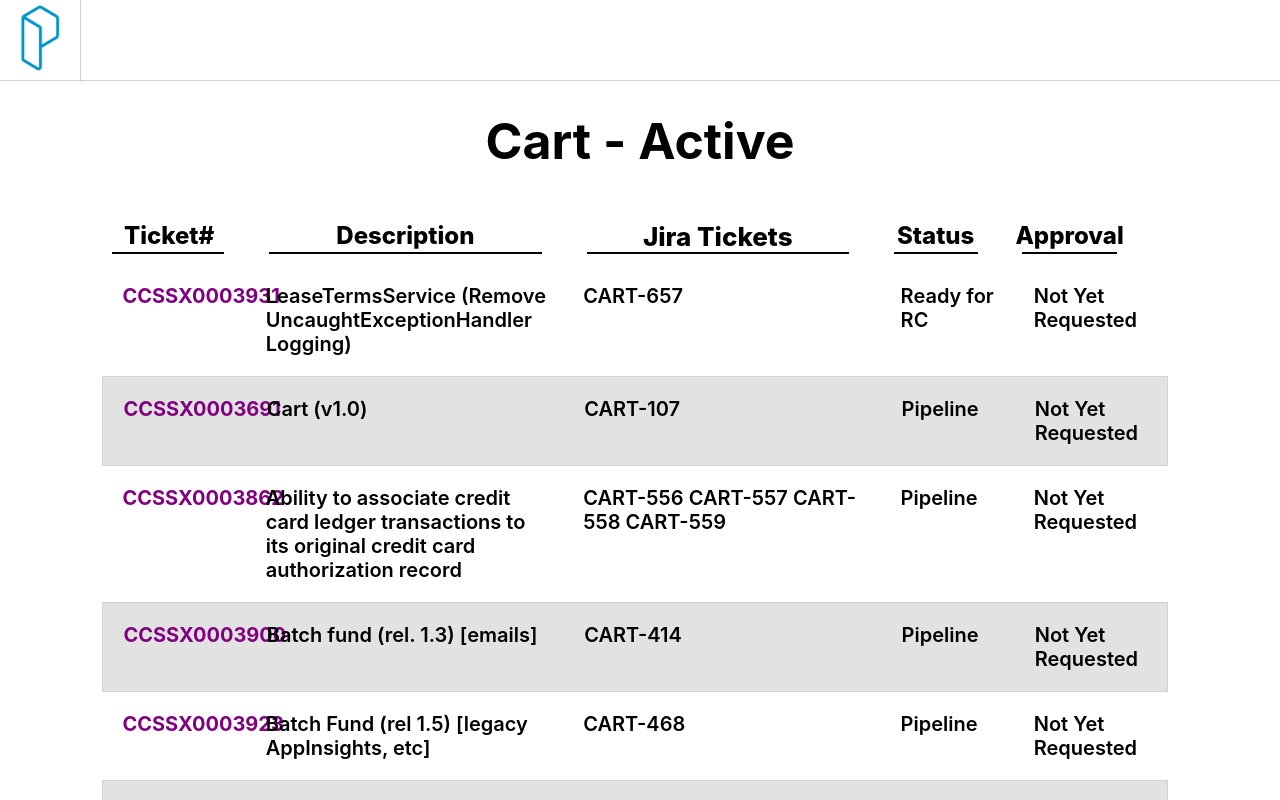
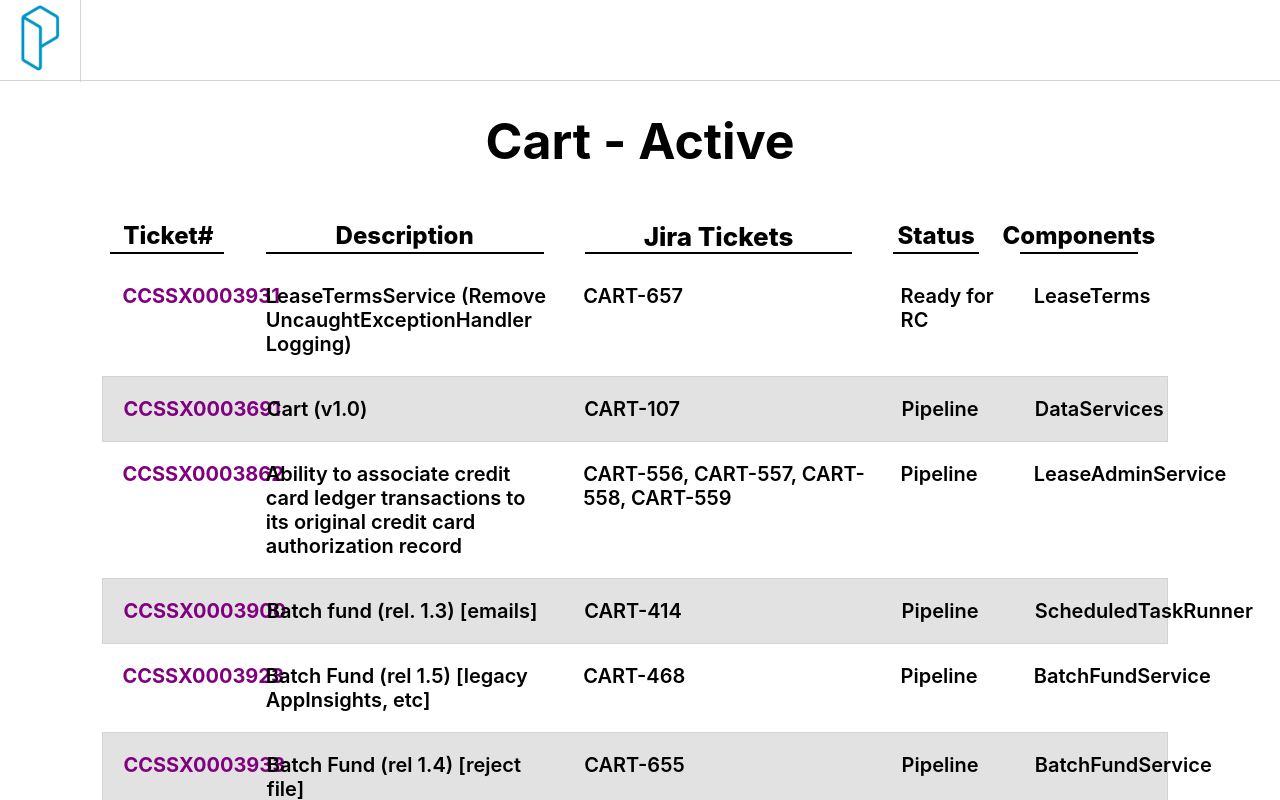
Before and after one commit to czuniga10/LeaseDeployDashboard, a React (Create React App) app in the folder dashboard/: page /#/Cart in a window 1280 px wide. Shown: the top 800 px of the page. Built offline with nearby package versions, Linux system fonts and the light colour scheme.

Commit message:
removed approval column and added components

```diff
--- a/dashboard/src/Components/Dashboard/DashItem.js
+++ b/dashboard/src/Components/Dashboard/DashItem.js
@@ -9,7 +9,7 @@ class DashItem extends Component {
         }
     }
     render() {
-        const {id, desc, stories, status, approval} = this.props;
+        const {id, desc, stories, status, components} = this.props;
 
         return(
             <div className="Dash-holder">
@@ -26,7 +26,7 @@ class DashItem extends Component {
                     {status}
                 </div>
                 <div className="info-approval" >
-                    {approval}
+                    {components}
                 </div>
             </div>
         )
--- a/dashboard/src/Components/Dashboard/Dashboard.css
+++ b/dashboard/src/Components/Dashboard/Dashboard.css
@@ -35,7 +35,7 @@
 
 .approval-ccsx {
     display: flex;
-    width: 9%;
+    width: 11%;
     justify-content: center;
     font-size: 24px;
     font-weight: 800;
@@ -61,7 +61,7 @@
 
 .titles-holder {
     display: flex;
-    max-width: 82%;
+    max-width: 83.5%;
     min-width: 400px;
     margin-left: 7%;
     justify-content: center;
--- a/dashboard/src/Components/Dashboard/Dashboard.js
+++ b/dashboard/src/Components/Dashboard/Dashboard.js
@@ -39,7 +39,7 @@ class CheckoutDashboard extends Component {
           desc={ticket.desc}
           stories={ticket.stories}
           status={ticket.status}
-          approval={ticket.approval}
+          components={ticket.components}
         />)
       })
     return (
@@ -50,7 +50,7 @@ class CheckoutDashboard extends Component {
           <div className="desc-ccsx">Description</div>
           <div className="jira-ccsx">Jira Tickets</div>
           <div className="status-ccsx">Status</div>
-          <div className="approval-ccsx">Approval</div>
+          <div className="approval-ccsx">Components</div>
         </div>
         {displayDashItems}
       </div>
--- a/dashboard/src/Data/CartActive.json
+++ b/dashboard/src/Data/CartActive.json
@@ -4,65 +4,65 @@
             {
                 "id": "CCSSX0003931",
                 "desc": "LeaseTermsService (Remove UncaughtExceptionHandler Logging)",
-                "stories": ["CART-657"],
+                "stories": "CART-657",
                 "status": "Ready for RC",
-                "approval": "Not Yet Requested"
+                "components": "LeaseTerms"
             },
             {
                 "id": "CCSSX0003691",
                 "desc": "Cart (v1.0)",
-                "stories": ["CART-107"],
+                "stories": "CART-107",
                 "status": "Pipeline",
-                "approval": "Not Yet Requested"
+                "components": "DataServices"
             },
             {
                 "id": "CCSSX0003862",
                 "desc": "Ability to associate credit card ledger transactions to its original credit card authorization record",
-                "stories": ["CART-556"," ", "CART-557"," ", "CART-558"," ", "CART-559"],
+                "stories": "CART-556, CART-557, CART-558, CART-559",
                 "status": "Pipeline",
-                "approval": "Not Yet Requested"
+                "components": "LeaseAdminService"
             },
             {
                 "id": "CCSSX0003900",
                 "desc": "Batch fund (rel. 1.3) [emails]",
-                "stories": ["CART-414"],
+                "stories": "CART-414",
                 "status": "Pipeline",
-                "approval": "Not Yet Requested"
+                "components": "ScheduledTaskRunner"
             },
             {
                 "id": "CCSSX0003923",
                 "desc": "Batch Fund (rel 1.5) [legacy AppInsights, etc]",
-                "stories": ["CART-468"],
+                "stories": "CART-468",
                 "status": "Pipeline",
-                "approval": "Not Yet Requested"
+                "components": "BatchFundService"
             },
             {
                 "id": "CCSSX0003933",
                 "desc": "Batch Fund (rel 1.4) [reject file]",
-                "stories": ["CART-655"],
+                "stories": "CART-655",
                 "status": "Pipeline",
-                "approval": "Not Yet Requested"
+                "components": "BatchFundService"
             },
             {
                 "id": "CCSSX0003956",
                 "desc": "MRS & MRPM (ProgLogger v5.3)",
-                "stories": ["CART-177"],
+                "stories": "CART-177",
                 "status": "Pipeline",
-                "approval": "Not Yet Requested"
+                "components": "MerchandiseReturnsSvc, MerchandiseReturn"
             },
             {
                 "id": "CCSSX0003957",
                 "desc": "Lease (ProgLogger v5.3)",
-                "stories": ["CART-178"],
+                "stories": "CART-178",
                 "status": "Pipeline",
-                "approval": "Not Yet Requested"
+                "components": "Lease"
             },
             {
                 "id": "CCSSX0003958",
                 "desc": "Schedule Task Runner (ProgLogger v5.3)",
-                "stories": ["CART-703"],
+                "stories": "CART-703",
                 "status": "Pipeline",
-                "approval": "Not Yet Requested"
+                "components": "ScheduledTaskRunner"
             }
         ]
 }
--- a/dashboard/src/Data/CheckoutActive.json
+++ b/dashboard/src/Data/CheckoutActive.json
@@ -4,37 +4,37 @@
             {
                 "id": "CCSSX0003873",
                 "desc": "Angular update and Refactor",
-                "stories": ["THES-841", " ", "THES-1251"," ", "THES-1250"," ", "THES-129"],
+                "stories": "THES-841, THES-1251, THES-1250, THES-129",
                 "status": "Ready for RC",
-                "approval": "Not Yet Requested"
+                "components": "eSignUI, eSign PM"
             },
             {
                 "id": "CCSSX0003774",
                 "desc": "CCM Reminder Eventing and DoVas (off)",
-                "stories": ["THES-1027"," ", "THES-1028"," ", "THES-1011"],
+                "stories": "THES-1027, THES-1028, THES-1011",
                 "status": "Pipeline",
-                "approval": "Not Yet Requested"
+                "components": "DoVAS, MicroEsign"
             },
             {
                 "id": "CCSSX0003908",
                 "desc": "Document Service re-name",
-                "stories": ["THES-934"," ", "THES-951"],
+                "stories": "THES-934, THES-951",
                 "status": "Pipeline",
-                "approval": "Not Yet Requested"
+                "components": "DocumentService"
             },
             {
                 "id": "CCSSX0003911",
                 "desc": "Include RLD in Payment Summary screen and the Ready to Sign email",
-                "stories": ["THES-1249"," ", "CCM-1493"," ", "CCM-1494"],
+                "stories": "THES-1249, CCM-1493, CCM-1494",
                 "status": "Pipeline",
-                "approval": "Not Yet Requested"
+                "components": "eSignUI, CCMOrchestrator, CCMExternal"
             },
             {
                 "id": "CCSSX0003939",
                 "desc": "Todays payment, TotalCostOfOwnershipWithTax, TotalCostOfOwnershipWithTaxNoDeposit",
-                "stories": ["THES-1023"," ", "IN-2593"],
+                "stories": "THES-1023, IN-2593",
                 "status": "Pipeline",
-                "approval": "Not Yet Requested"
+                "components": "DataServices, eSign PM, eSignUI"
             }
         ]
 }
```
